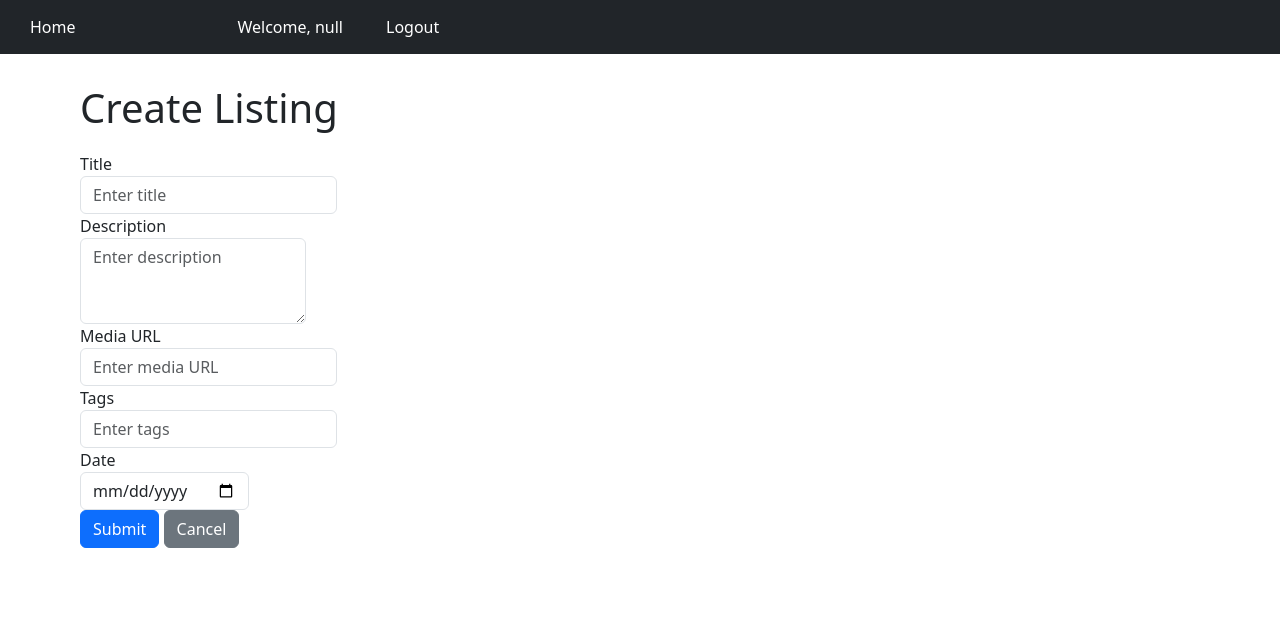
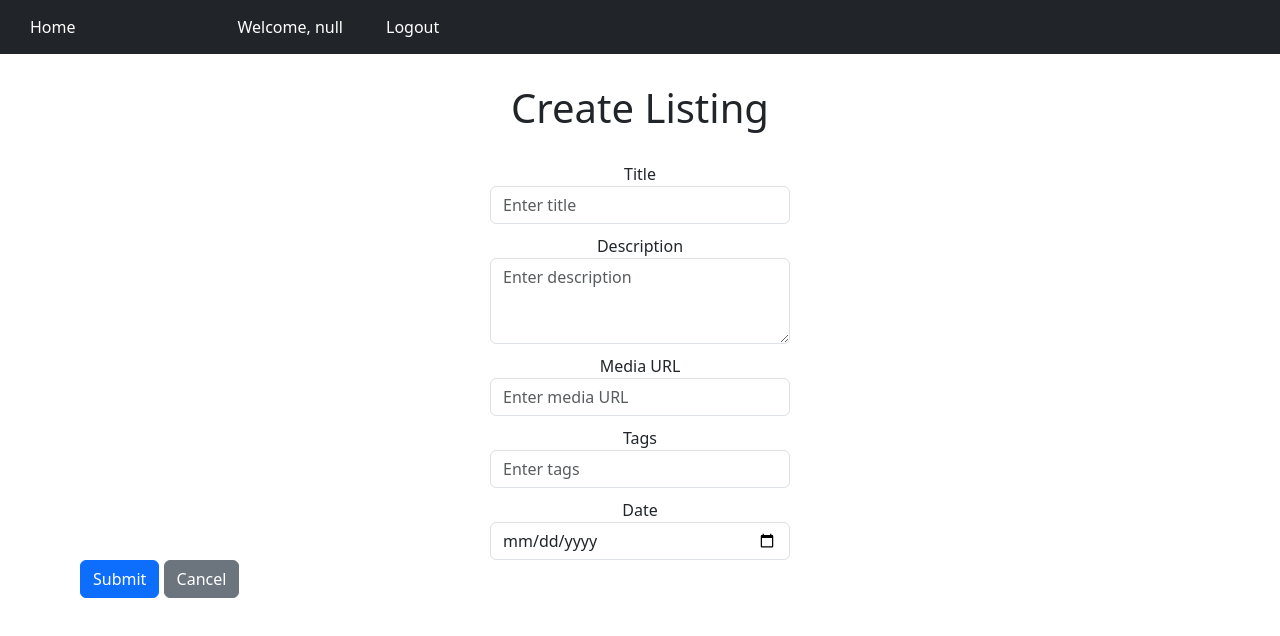
Before and after one commit to Ramsnes/semester_project_2_resit, a website: page src/create-listing/create-listing.html in a window 1280 px wide. Drawn offline with nearby package versions, Linux system fonts and the light colour scheme; files that its build step writes are made by us from their sources; sample sign-in values are in the browser's storage.

Commit message:
fixed create style

```diff
--- a/src/create-listing/create-listing.html
+++ b/src/create-listing/create-listing.html
@@ -16,8 +16,8 @@
     <div id="navbar"></div>
 
     <div class="container">
-      <h1>Create Listing</h1>
-      <form id="create-listing-form">
+      <h1 class="text-center">Create Listing</h1>
+      <form id="create-listing-form ">
         <div class="form-group">
           <label for="title">Title</label>
           <input
--- /dev/null
+++ b/src/scss/_create-listing.scss
@@ -0,0 +1,6 @@
+.form-group {
+  display: flex;
+  flex-direction: column;
+  align-items: center;
+  padding-top: 10px;
+}
--- a/src/scss/index.scss
+++ b/src/scss/index.scss
@@ -4,13 +4,15 @@
 @import "navbar";
 @import "listing";
 @import "profile";
+@import "create-listing";
 
 .container {
   padding: 10px;
 }
 
 .form-control {
-  width: auto !important;
+  // width: auto !important;
+  width: 300px !important;
 }
 
 .container > h1,
```
